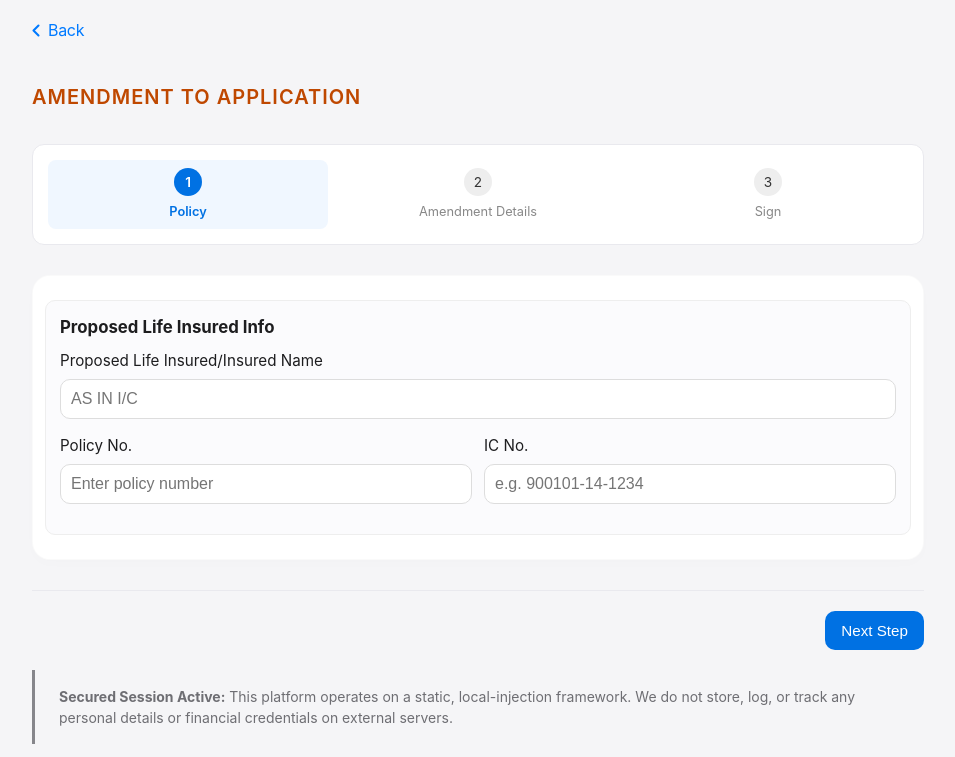
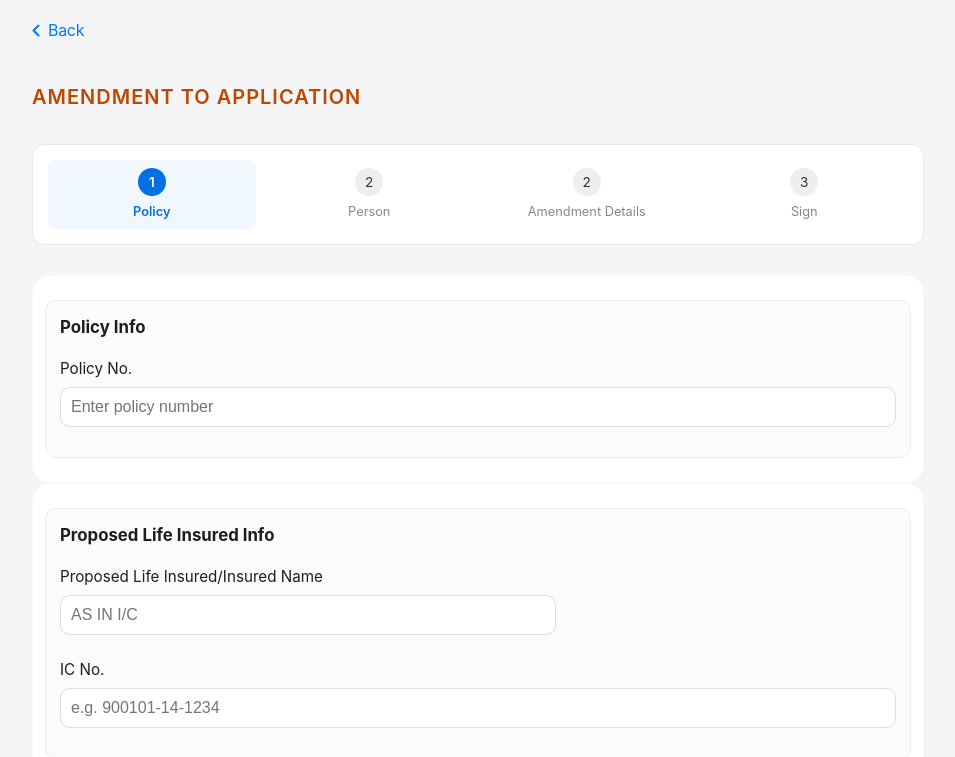
Before and after one commit to TND4-ZQJS/testerrornbrfc, a plain HTML site: page index.html in a window 1280 px wide. Shown: the part 54-811 px from the top of the page, without its empty margins (162-1117 px from the left). Drawn offline with nearby package versions, Linux system fonts and the light colour scheme.

Commit message:
Update index.html

```diff
--- a/index.html
+++ b/index.html
@@ -399,6 +399,7 @@ a.back-link svg {margin-left: -6px;transform: translateY(0.5px);stroke: #007aff
 
         <div class="step-indicator" id="stepIndicator">
     <div class="step active"><span class="step-num">1</span>Policy</div>
+    <div class="step"><span class="step-num">2</span>Person</div>
     <div class="step"><span class="step-num">2</span>Amendment Details</div>
     <div class="step"><span class="step-num">3</span>Sign</div>
   </div>
@@ -406,23 +407,35 @@ a.back-link svg {margin-left: -6px;transform: translateY(0.5px);stroke: #007aff
    <!-- STEP 1: Policy -->
     <div class="wizard-step active">
   <section class="section">
-    <h2>Proposed Life Insured Info</h2>
-
-    <label>Proposed Life Insured/Insured Name
-      <input id="LifeProposed_Name" class="persist" type="text" placeholder="AS IN I/C">
-    </label>
+    <h2>Policy Info</h2>
 
     <div class="row">
       <label style="flex:1">Policy No.
         <input id="PolicyNo" class="persist" type="text" placeholder="Enter policy number">
       </label>
-      <label style="flex:1">IC No.
+    </div>
+  </section>
+
+</div> <!-- (End) STEP 1: Policy -->
+
+     <div class="wizard-step active"> <!-- STEP 2: Person -->
+  <section class="section">
+      <h2>Proposed Life Insured Info</h2>
+      <div class="row">
+
+    <label>Proposed Life Insured/Insured Name
+      <input id="LifeProposed_Name" class="persist" type="text" placeholder="AS IN I/C">
+    </label>
+      </div>
+
+    <div class="row">
+     <label style="flex:1">IC No.
         <input id="LifeProposed_NRIC" class="persist" type="text" placeholder="e.g. 900101-14-1234">
       </label>
     </div>
   </section>
 
-</div>
+     </div> <!-- (End) STEP 2: Person -->
 
   <!-- STEP 2: Amendment Details -->
 <div class="wizard-step">
```
